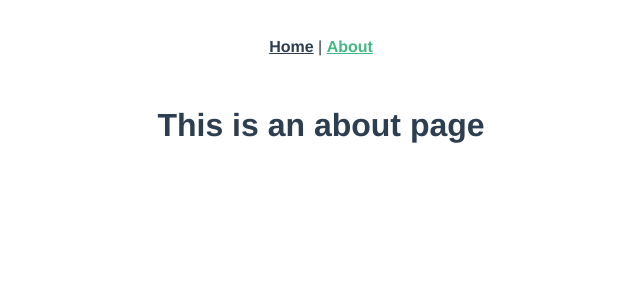
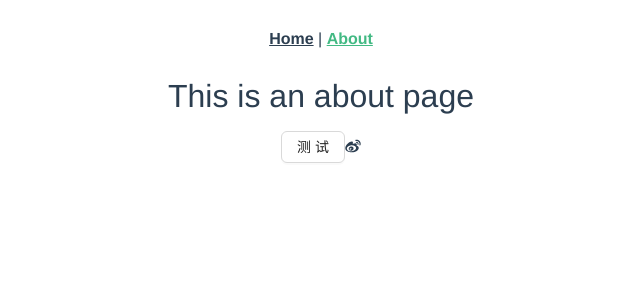
Before and after one commit to hysmdd/12306, a Vue app in the folder web/: page /about in a window 1280 px wide. Shown: the top 300 px of the page, without its empty margins (319-959 px from the left). Built offline with nearby package versions, Linux system fonts and the light colour scheme.

Commit message:
集成Ant Design Vue及其图标

```diff
--- a/web/package.json
+++ b/web/package.json
@@ -8,6 +8,8 @@
     "lint": "vue-cli-service lint"
   },
   "dependencies": {
+    "@ant-design/icons-vue": "^6.1.0",
+    "ant-design-vue": "^4.0.0",
     "core-js": "^3.8.3",
     "vue": "^3.2.13",
     "vue-router": "^4.0.3",
--- a/web/src/main.js
+++ b/web/src/main.js
@@ -1,6 +1,16 @@
 import { createApp } from 'vue'
+import Antd from 'ant-design-vue';
 import App from './App.vue'
+import 'ant-design-vue/dist/reset.css';
 import router from './router'
 import store from './store'
+import * as Icons from '@ant-design/icons-vue'
 
-createApp(App).use(store).use(router).mount('#app')
+const app = createApp(App)
+app.use(Antd).use(store).use(router).mount('#app')
+
+// 全局使用图标
+const icons = Icons
+for(const i in icons) {
+    app.component(i, icons[i])
+}
--- a/web/src/views/AboutView.vue
+++ b/web/src/views/AboutView.vue
@@ -1,5 +1,7 @@
 <template>
   <div class="about">
     <h1>This is an about page</h1>
+    <a-button>测试</a-button>
+    <weibo-outlined />
   </div>
 </template>
```
Also changed, not shown: 1 other file (tests, documents, lock files or other folders).
